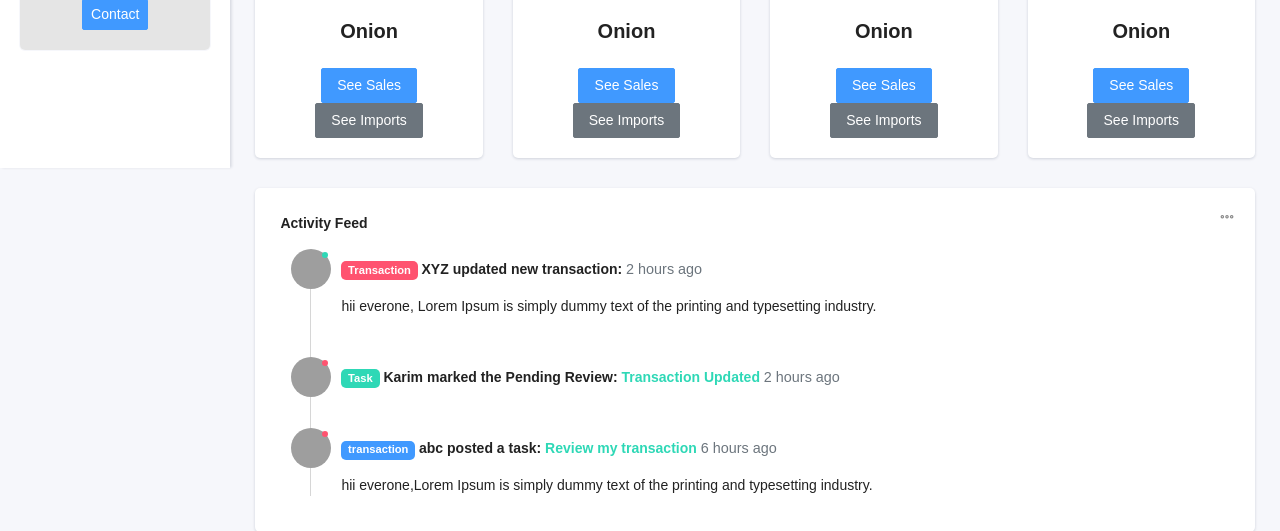
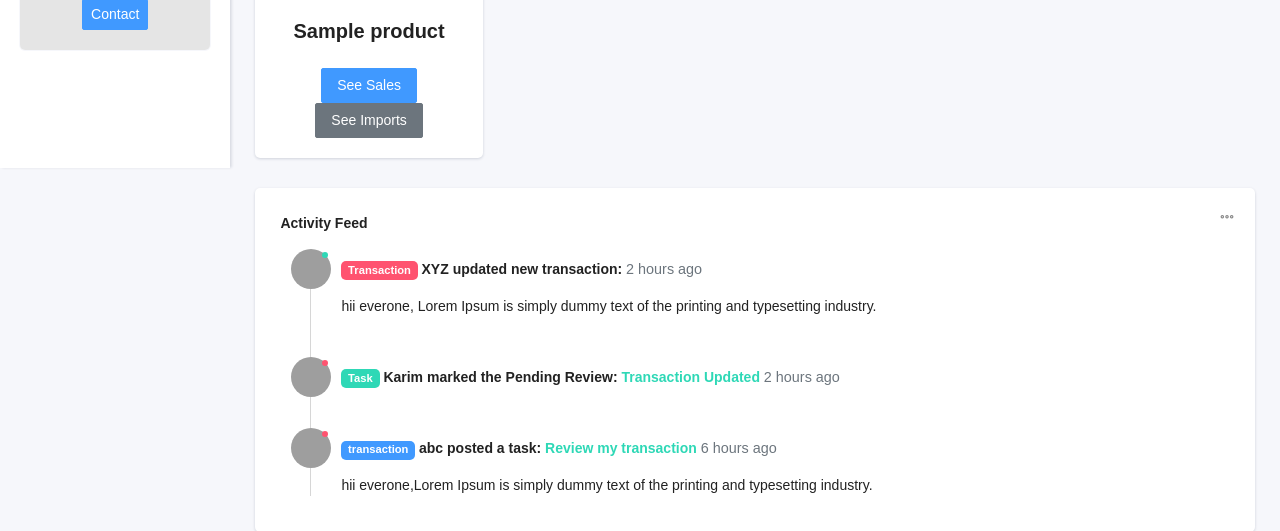
Before and after one commit to YeasirArafatRatul/market_monitoring_system, a Django app: page / in a window 1280 px wide. Shown: the part 696-1227 px from the top of the page. Run offline with Django 3.2, Linux system fonts and the light colour scheme; a user stored in the database is signed in; tables that the repository leaves empty hold one stand-in row (values such as "Sample post"); grey boxes marked "Sample" are stand-in pictures; some libraries are stand-ins or nearby versions; some web fonts are replaced; grey boxes are pictures that could not be loaded.

Commit message:
products in the product_list.html

```diff
--- a/accounts/views.py
+++ b/accounts/views.py
@@ -100,6 +100,8 @@ def home(request):
         'pending_sale_record_of_seller': pending_sale_record_of_seller,
         'total_sales': total_sales,
         'number_of_transactions': number_of_transactions,
+
+        'products': products,
     }
 
     return render(request, 'dashboard/index.html', context)
--- a/templates/includes/dashboard/product_list.html
+++ b/templates/includes/dashboard/product_list.html
@@ -11,63 +11,17 @@
         </div>
     </div>
 </div>
+{% for pro in products %}
 <div class="col-3">
     <div class="card">
-    <img
-      class="img-fluid img-thumbnail card-img-top product-card"
-      src="https://picsum.photos/id/1003/200/300"
-      alt="Product Photo"
-    />
+        <img class="img-fluid img-thumbnail card-img-top product-card" src="{{pro.product.icon.url}}" alt="Product Photo" />
         <div class="card-body text-center">
-      <h5 class="card-title">Onion</h5>
+            <h5 class="card-title">{{pro.product.name}}</h5>
 
             <a href="#" class="btn btn-primary">See Sales</a>
             <a href="#" class="btn btn-secondary">See Imports</a>
         </div>
     </div>
 </div>
-<div class="col-3">
-  <div class="card">
-    <img
-      class="img-fluid img-thumbnail card-img-top product-card"
-      src="https://picsum.photos/id/1003/200/300"
-      alt="Product Photo"
-    />
-    <div class="card-body text-center">
-      <h5 class="card-title">Onion</h5>
 
-      <a href="#" class="btn btn-primary">See Sales</a>
-      <a href="#" class="btn btn-secondary">See Imports</a>
-    </div>
-  </div>
-</div>
-<div class="col-3">
-  <div class="card">
-    <img
-      class="img-fluid img-thumbnail card-img-top product-card"
-      src="https://picsum.photos/id/1003/200/300"
-      alt="Product Photo"
-    />
-    <div class="card-body text-center">
-      <h5 class="card-title">Onion</h5>
-
-      <a href="#" class="btn btn-primary">See Sales</a>
-      <a href="#" class="btn btn-secondary">See Imports</a>
-    </div>
-  </div>
-</div>
-<div class="col-3">
-  <div class="card">
-    <img
-      class="img-fluid img-thumbnail card-img-top product-card"
-      src="https://picsum.photos/id/1003/200/300"
-      alt="Product Photo"
-    />
-    <div class="card-body text-center">
-      <h5 class="card-title">Onion</h5>
-
-      <a href="#" class="btn btn-primary">See Sales</a>
-      <a href="#" class="btn btn-secondary">See Imports</a>
-    </div>
-  </div>
-</div>
+{% endfor %}
```
Lines whose indentation alone changed are shown as unchanged.
